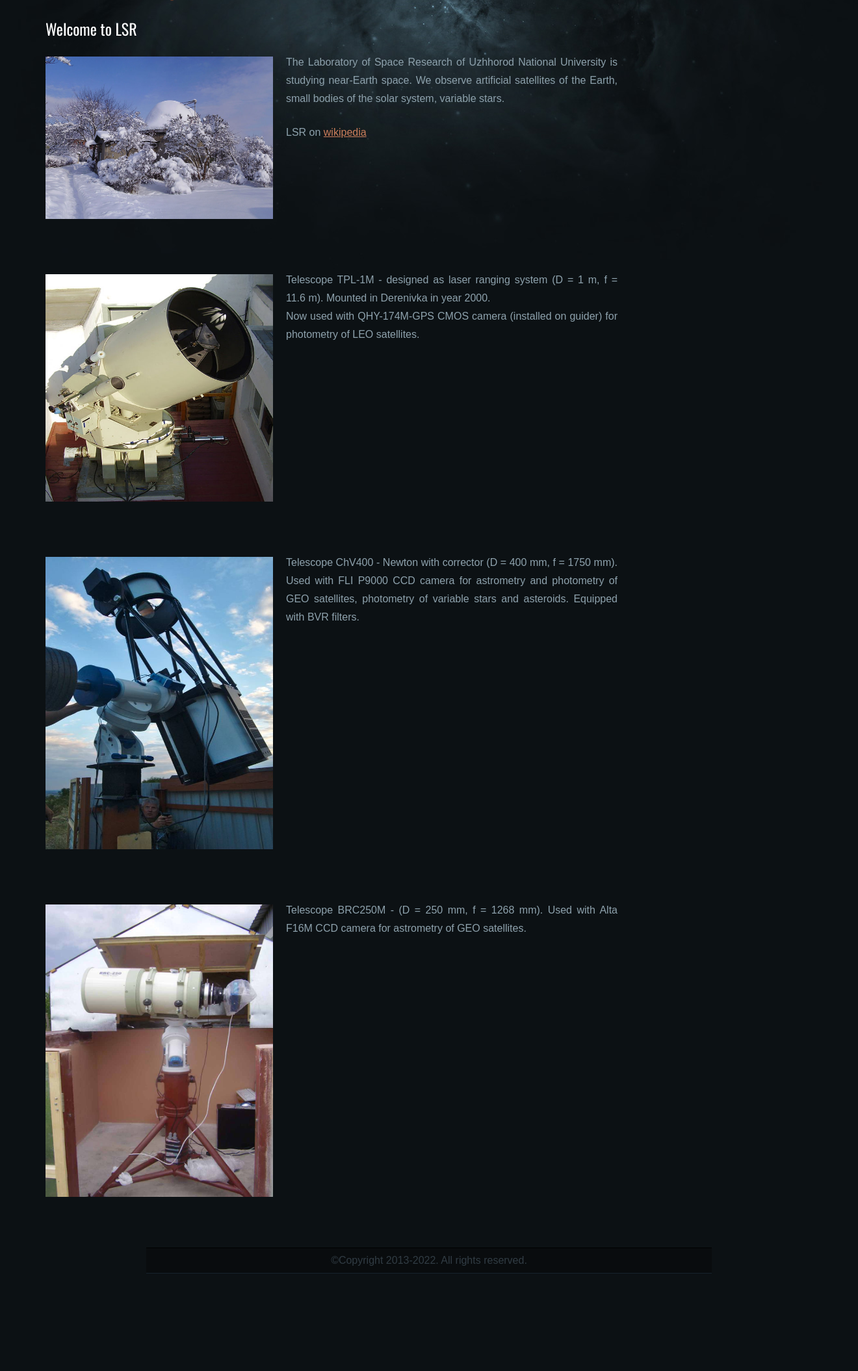
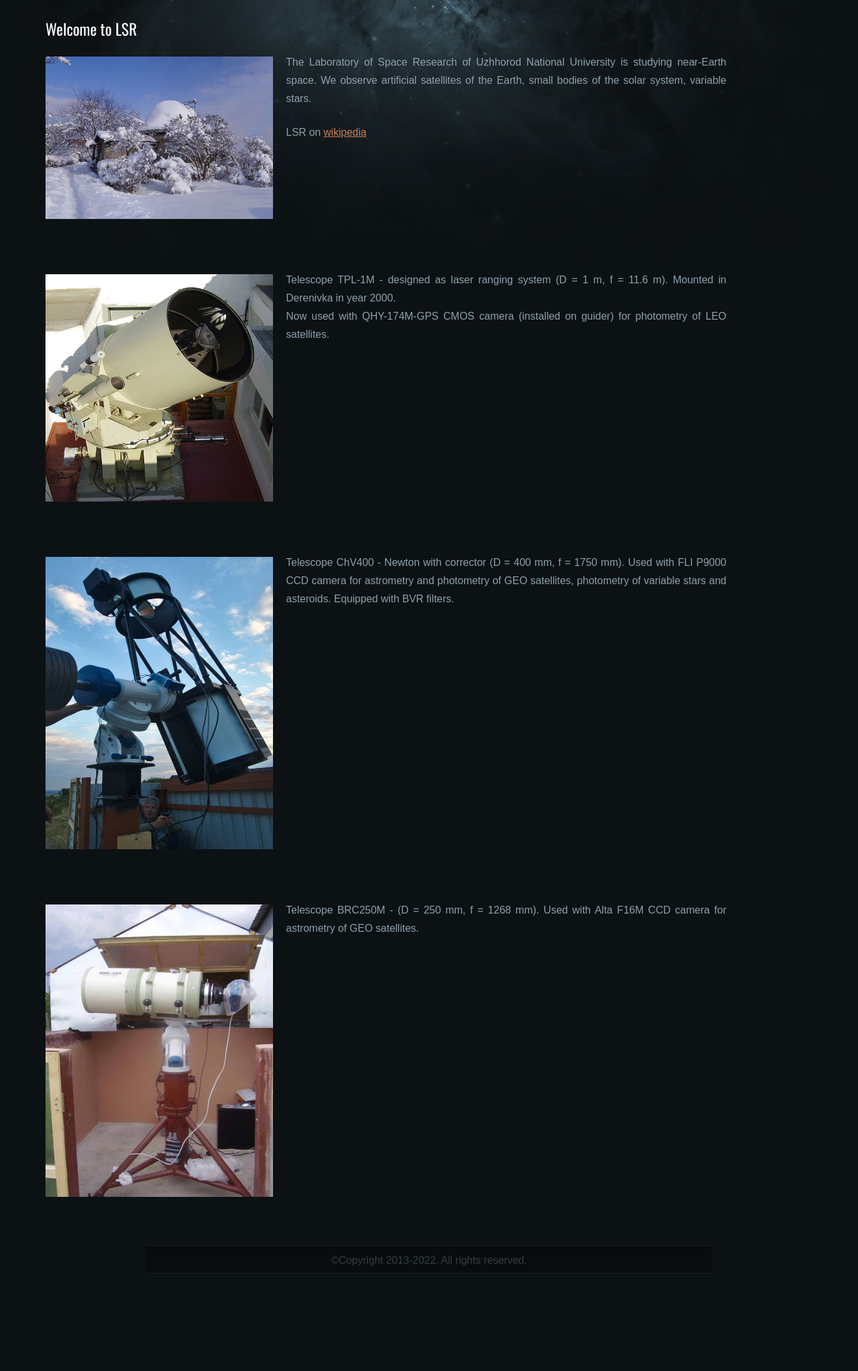
Before and after one commit to vkudak/lkd_site_flask, a Flask app: page /about.html in a window 1320 px wide. Shown: the part 170-2280 px from the top of the page at 65% size. Run offline with Flask 2, Linux system fonts and the light colour scheme.

Commit message:
css #content

```diff
--- a/static/style.css
+++ b/static/style.css
@@ -95,8 +95,9 @@ ul h4 {
 	/*text-align-last: center;*/
 	padding: 0;
 	/*margin-right: 5.35em;*/
-	margin: auto;
-	width: auto
+	/*margin: auto;*/
+	width: 1275px
+			/*auto*/
 	/*675px;*/
 }
 
```
